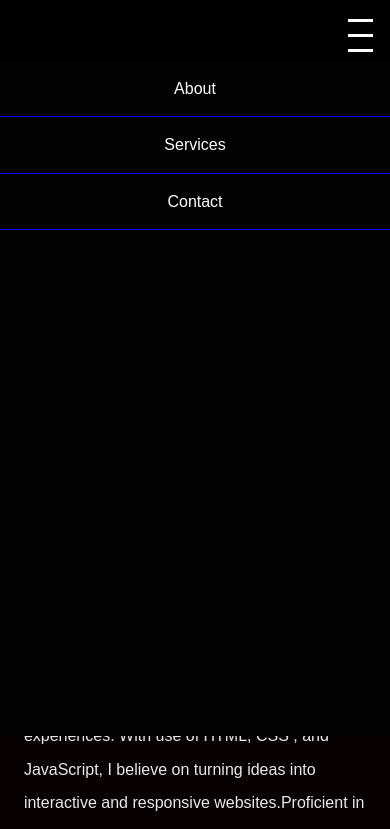
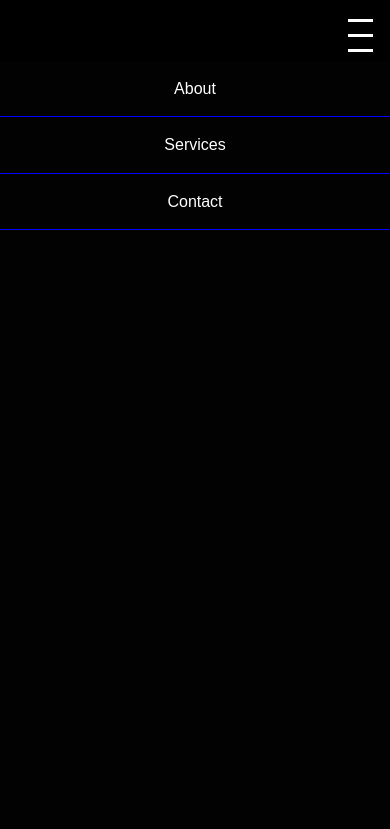
Before and after one commit to mrafay04/Portfolio-rafay, a plain HTML site: page index.html in a window 390 px wide. Both pictures are taken after a click on the element 360 px from the left and 35 px from the top of the page. Shown: the top 829 px of the page. Drawn offline with Linux system fonts and the light colour scheme.

Commit message:
Update style.css

```diff
--- a/style.css
+++ b/style.css
@@ -339,7 +339,7 @@ letter-spacing: 2px;
         display: flex;
         width: 100%;
         justify-content: flex-start;
-        height: 80vh;
+        height: 350vh;
         animation-name: nav;
         animation-duration: 0.5s;
         animation-fill-mode: forwards;
```
